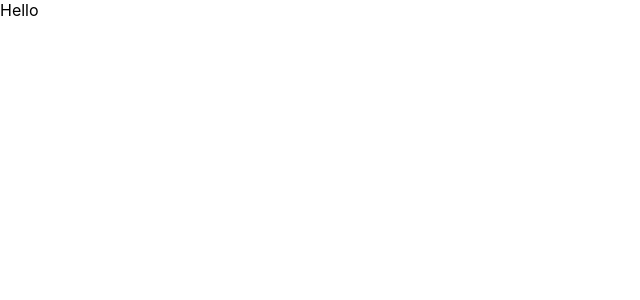
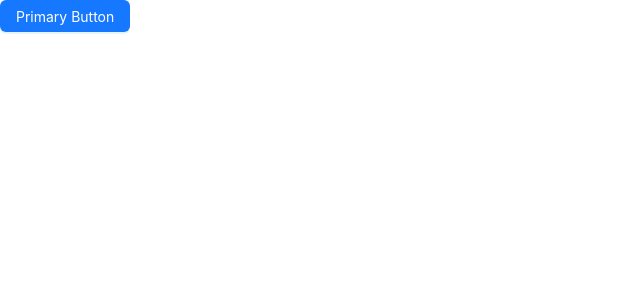
Before and after one commit to eminbasbayan/pos-application-udemy, a React (Create React App) app in the folder client/: page / in a window 1280 px wide. Shown: the top 300 px of the page, without its empty margins (0-640 px from the left). Built offline with nearby package versions, Linux system fonts and the light colour scheme.

Commit message:
ant design kurulum

```diff
--- a/client/package.json
+++ b/client/package.json
@@ -6,6 +6,7 @@
     "@testing-library/jest-dom": "^5.16.5",
     "@testing-library/react": "^13.4.0",
     "@testing-library/user-event": "^13.5.0",
+    "antd": "^5.0.1",
     "react": "^18.2.0",
     "react-dom": "^18.2.0",
     "react-scripts": "5.0.1",
--- a/client/src/App.js
+++ b/client/src/App.js
@@ -1,8 +1,9 @@
-
-
+import { Button } from "antd";
 function App() {
   return (
-    <div>Hello</div>
+    <div>
+      <Button type="primary">Primary Button</Button>
+    </div>
   );
 }
 
```
Also changed, not shown: 1 other file (tests, documents, lock files or other folders).
